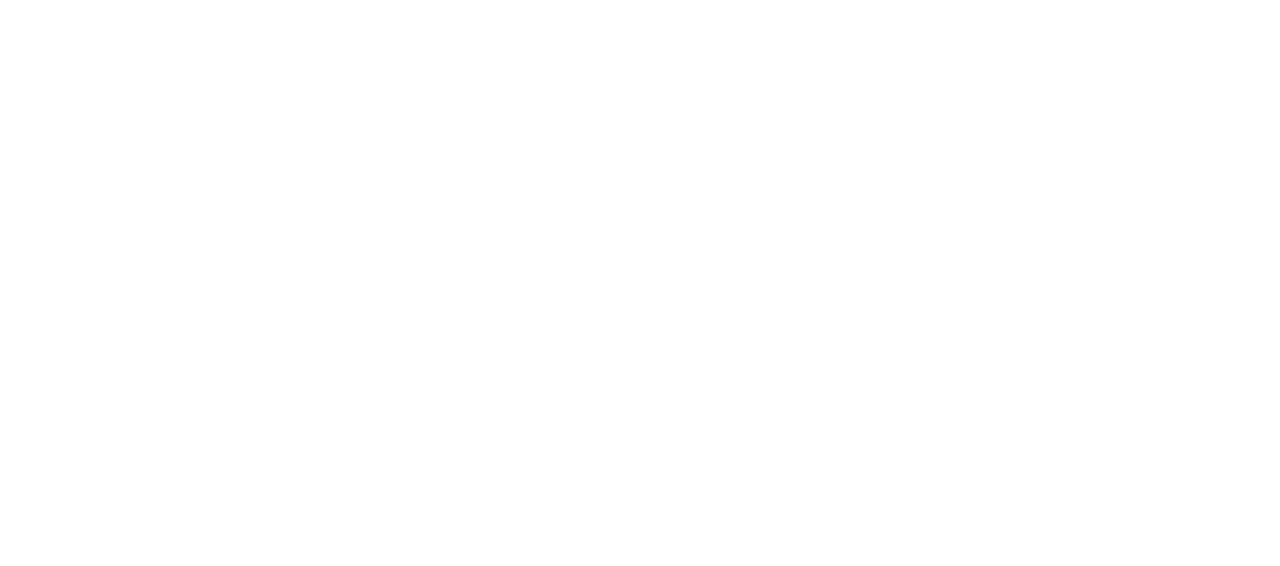
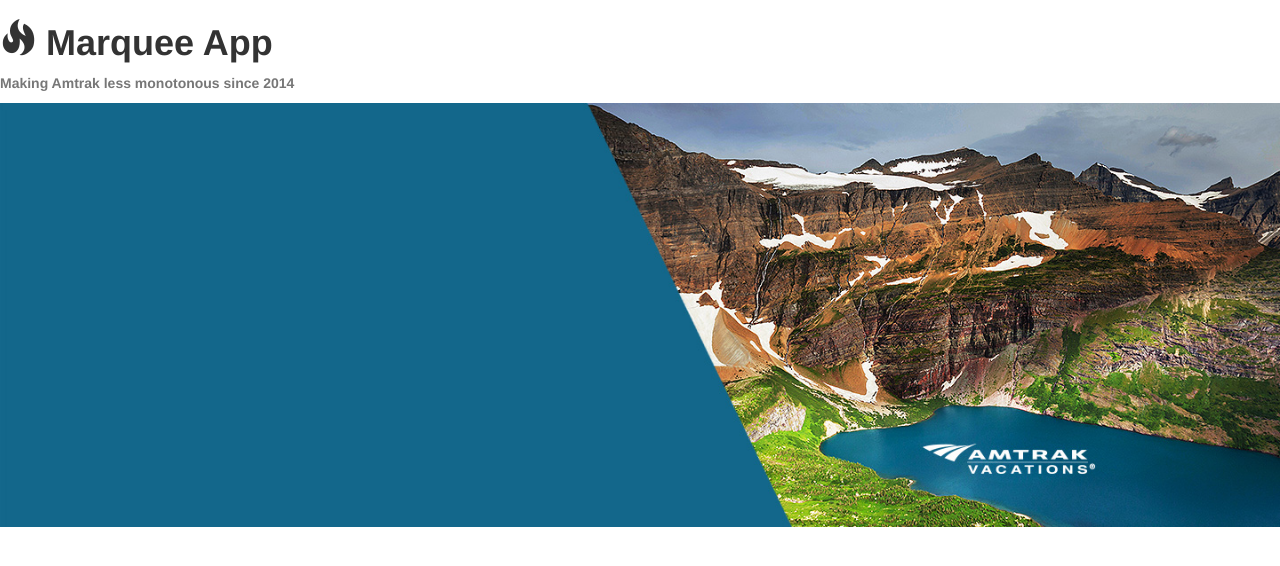
Before and after one commit to arobbins/marquee-app, a plain HTML site: page index.html in a window 1280 px wide. Drawn offline with nearby package versions, Linux system fonts and the light colour scheme.

Commit message:
Added font-awesome, added dummy image

```diff
--- /dev/null
+++ b/css/scss/_variables.scss
@@ -0,0 +1,3 @@
+// Colors
+$brand-primary: #428bca;
+$m-hdr : #00425c; // Marquee header blue
--- a/css/scss/styles.scss
+++ b/css/scss/styles.scss
@@ -1,2 +1,21 @@
-ul{margin-bottom: 0.4em;}
-li, p{font-size:1.3em;}
+@import 'variables';
+
+body{
+	min-width: 600px;
+	max-width: 1440px;
+	margin: 0 auto;
+	position: relative;
+}
+img{
+	max-width: 100%;
+	height: auto;
+	border-width: 0;
+	vertical-align: middle;
+}
+#marquee{
+
+}
+h1{
+	// color:$brand-primary;
+
+}
--- a/index.html
+++ b/index.html
@@ -2,18 +2,29 @@
 <html ng-app="mapp">
 <head>
 	<title>Marquee App</title>
-
-	<!-- Latest compiled and minified Bootstrap CSS -->
+	<!-- Bootstrap -->
 	<link rel="stylesheet" href="//netdna.bootstrapcdn.com/bootstrap/3.1.0/css/bootstrap.min.css">
+	<!-- Font Awesome -->
+	<link rel="stylesheet" href="//netdna.bootstrapcdn.com/font-awesome/4.0.3/css/font-awesome.css">
+	<!-- Custom CSS -->
 	<link rel="stylesheet" href="css/styles.css">
 </head>
 <body>
+	<header>
+		<h1><i class="glyphicon glyphicon-fire"></i> <strong>Marquee App<strong></h1>
+		<p class="text-muted">Making Amtrak less monotonous since 2014</p>
+	</header>
+	<section id="marquee">
+		<img src="imgs/marquee.jpeg" class="img-responsive" alt="" />
+	</section>
 	<section class="container" ng-controller="first">
 		<ul ng-repeat="marquee in marquees">
 			<li>{{marquee.contentkey}}</li>
 		</ul>
 	</section>
+	<!-- Angular -->
 	<script type="text/javascript" src="https://ajax.googleapis.com/ajax/libs/angularjs/1.2.12/angular.min.js"></script>
+	<!-- Custom JS -->
 	<script type="text/javascript" src="../js/app.js"></script>
 </body>
 </html>
```
Also changed, not shown: css/styles.css, imgs/marquee.jpeg (added).
